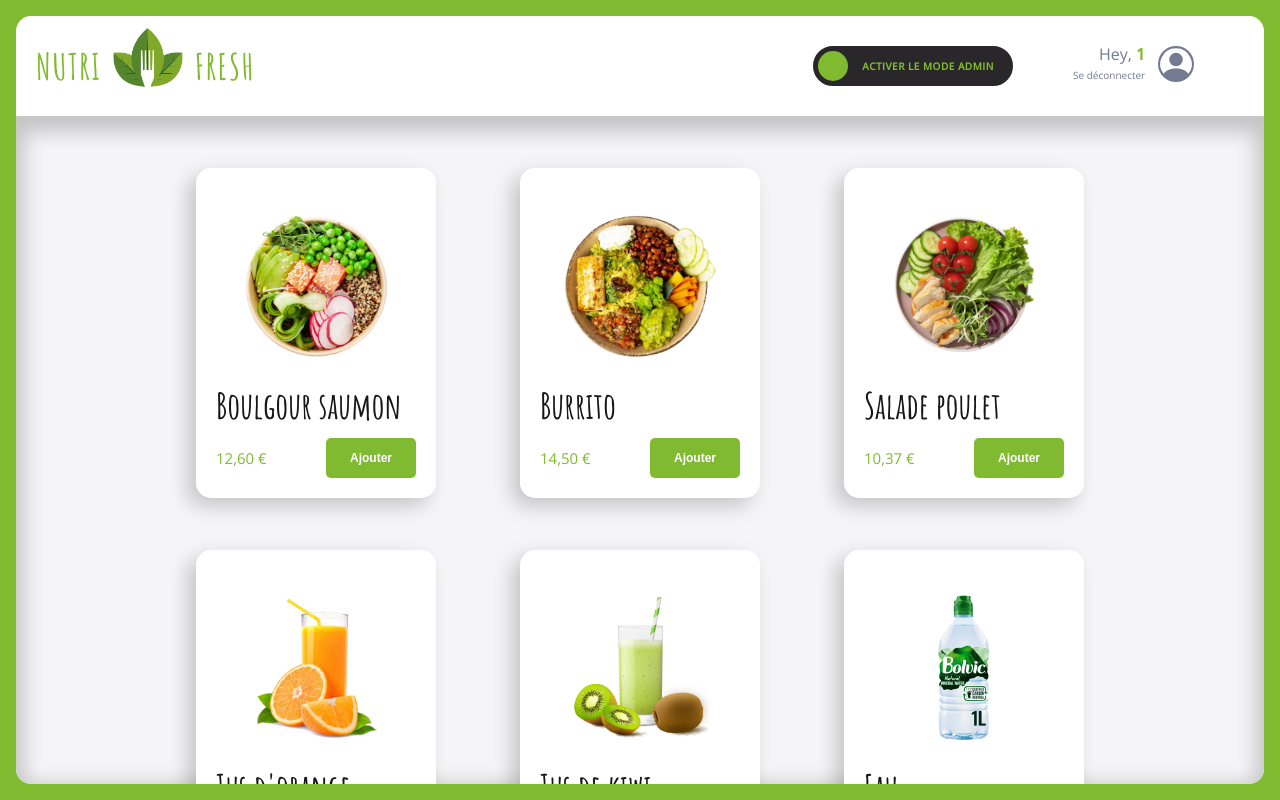
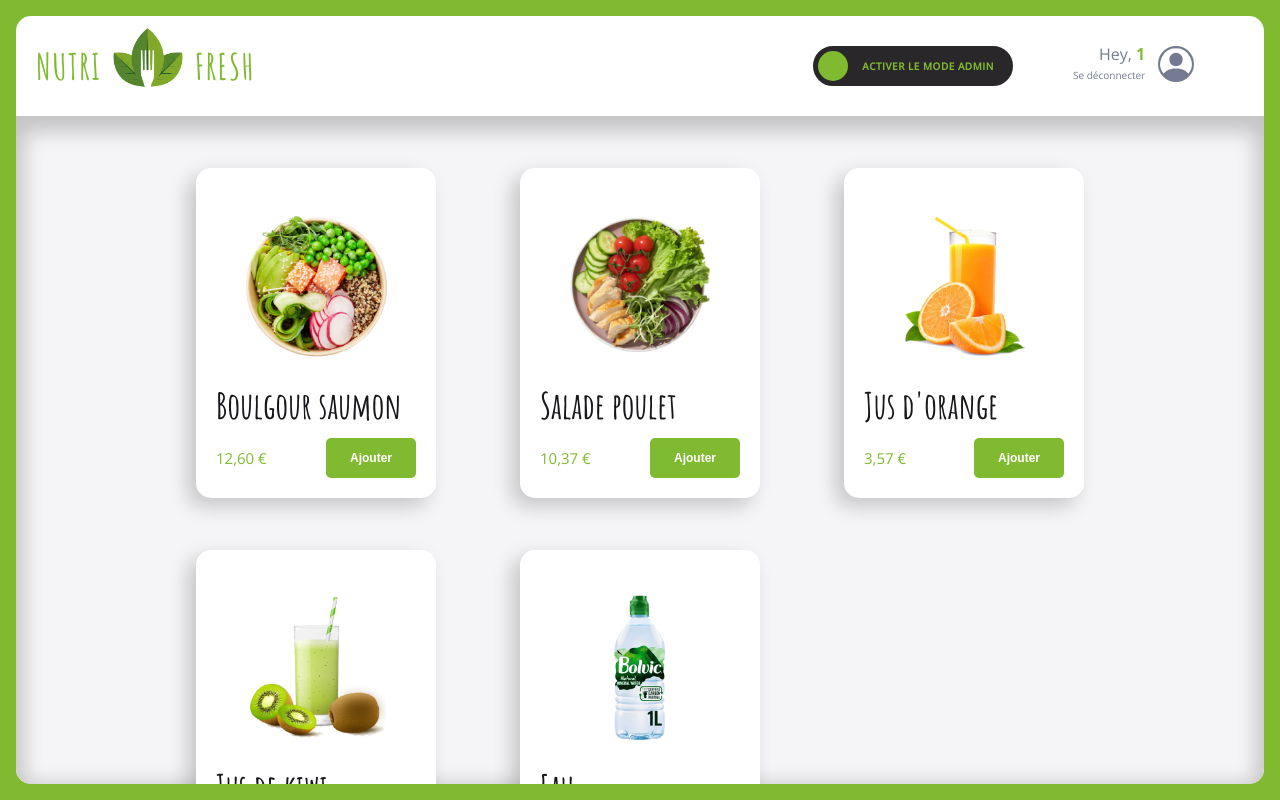
Before and after one commit to simonc56/nutri-fresh, a React (Vite) app: page /order/1 in a window 1280 px wide. Built offline with nearby package versions, Linux system fonts and the light colour scheme.

Commit message:
🔧 F08: Set up files to start ticket

```diff
--- a/src/components/pages/order/Main/Menu.tsx
+++ b/src/components/pages/order/Main/Menu.tsx
@@ -1,11 +1,11 @@
-import { fakeMenu2 } from "../../../../fakeData/fakeMenu";
+import { fakeMenu } from "../../../../fakeData/fakeMenu";
 import ProductCard from "../../../reusable-ui/ProductCard/ProductCard";
 import "./Menu.scss";
 
 export default function Menu() {
   return (
     <div className="menu">
-      {fakeMenu2.map(({ id, imageSource, title, price }) => (
+      {fakeMenu.MEDIUM.map(({ id, imageSource, title, price }) => (
         <ProductCard key={id} imageSource={imageSource} title={title} price={price} />
       ))}
     </div>
--- a/src/fakeData/fakeMenu.ts
+++ b/src/fakeData/fakeMenu.ts
@@ -1,4 +1,16 @@
-export const fakeMenu1 = [
+type menuItem = {
+  id: number;
+  imageSource: string;
+  title: string;
+  price: number;
+  quantity: number;
+  isAvailable: boolean;
+  isAdvertised: boolean;
+};
+
+const EMPTY: menuItem[] = [];
+
+const SMALL = [
   {
     id: 1,
     imageSource: "/images/burrito-bowl.png",
@@ -19,7 +31,55 @@ export const fakeMenu1 = [
   },
 ];
 
-export const fakeMenu2 = [
+const MEDIUM = [
+  {
+    id: 1,
+    imageSource: "/images/salmon-boulgour.png",
+    title: "Boulgour saumon",
+    price: 12.598,
+    quantity: 0,
+    isAvailable: true,
+    isAdvertised: false,
+  },
+  {
+    id: 2,
+    imageSource: "/images/salad.png",
+    title: "Salade poulet",
+    price: 10.367,
+    quantity: 0,
+    isAvailable: true,
+    isAdvertised: false,
+  },
+  {
+    id: 3,
+    imageSource: "/images/orange-juice.png",
+    title: "Jus d'orange",
+    price: 3.568,
+    quantity: 0,
+    isAvailable: true,
+    isAdvertised: false,
+  },
+  {
+    id: 4,
+    imageSource: "/images/kiwi-juice.png",
+    title: "Jus de kiwi",
+    price: 3.487,
+    quantity: 0,
+    isAvailable: true,
+    isAdvertised: false,
+  },
+  {
+    id: 5,
+    imageSource: "/images/water.png",
+    title: "Eau",
+    price: 3.356,
+    quantity: 0,
+    isAvailable: true,
+    isAdvertised: false,
+  },
+];
+
+const LARGE = [
   {
     id: 1,
     imageSource: "/images/salmon-boulgour.png",
@@ -147,3 +207,10 @@ export const fakeMenu2 = [
     isAdvertised: false,
   },
 ];
+
+export const fakeMenu = {
+  EMPTY,
+  SMALL,
+  MEDIUM,
+  LARGE,
+};
```
Also changed, not shown: public/images/coming-soon.png (added).
